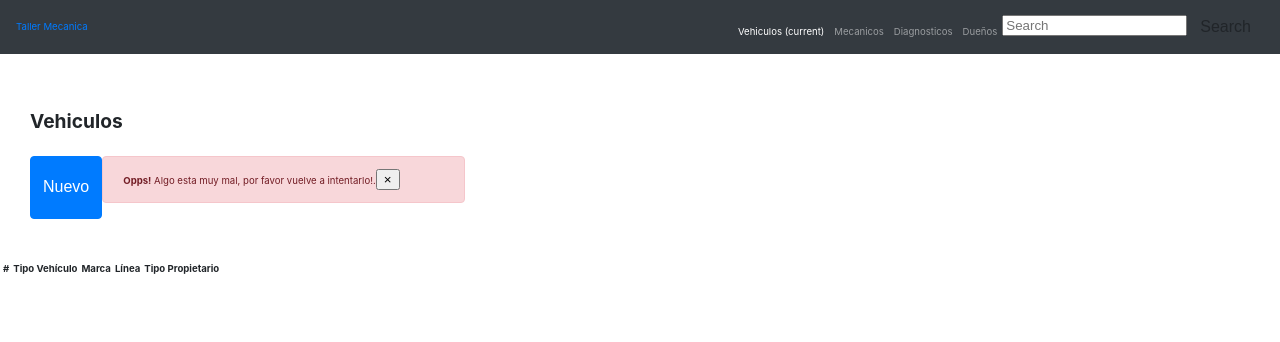
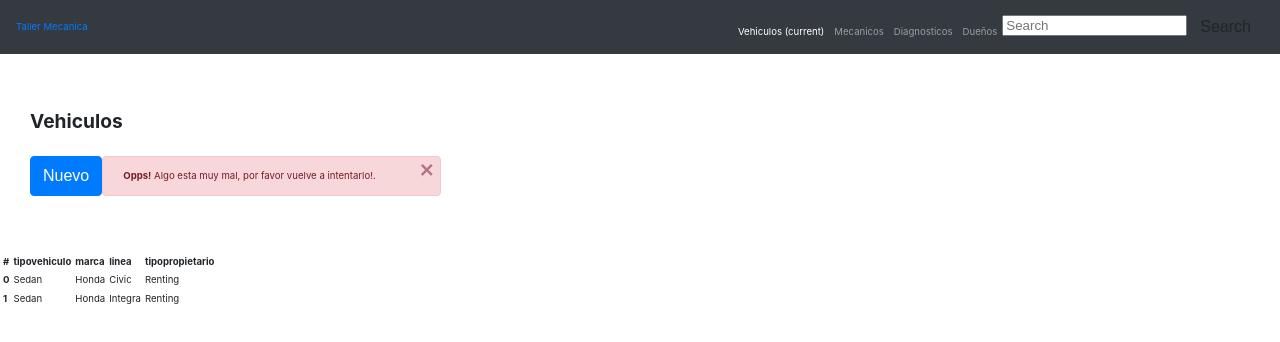
Before and after one commit to juliand123/taller-automotriz-bootcamp-javascript, a React (Create React App) app in the folder react-2/: page / in a window 1280 px wide. Both pictures are taken after a click on the button "Nuevo". Shown: the top 342 px of the page. Built offline with nearby package versions, Linux system fonts and the light colour scheme.

Commit message:
componente tabla

```diff
--- a/react-2/src/componentes/ActionsMenu/ActionsMenu.css
+++ b/react-2/src/componentes/ActionsMenu/ActionsMenu.css
@@ -16,10 +16,6 @@
     color: #212529;
     text-align: center;
     vertical-align: middle;
-    -webkit-user-select: none;
-    -moz-user-select: none;
-    -ms-user-select: none;
-    user-select: none;
     background-color: transparent;
     border: 1px solid transparent;
     padding: .375rem .75rem;
@@ -33,4 +29,5 @@
     color: #fff;
     background-color: #007bff;
     border-color: #007bff;
+    height: 40px;
 }
--- a/react-2/src/componentes/ActionsMenu/index.js
+++ b/react-2/src/componentes/ActionsMenu/index.js
@@ -4,6 +4,7 @@ import Alert from "../Alert";
 
 function ActionsMenu(){
     const [mostrarAlerta, setMostrarAlerta] = useState(false);
+    const alertSwitch = () => setMostrarAlerta(!mostrarAlerta)
     return (<div className="actions-menu">
     <h1>Vehiculos</h1>
     <div className="actions-menu-content">
@@ -12,11 +13,11 @@ function ActionsMenu(){
         className="btn btn-primary"
         data-toggle="modal"
         data-target="#exampleModal"
-        onClick = {()=>setMostrarAlerta(!mostrarAlerta)}
+        onClick = {alertSwitch}
         >
             Nuevo
         </button>
-        {mostrarAlerta && <Alert />}
+        {mostrarAlerta && <Alert alertSwitch={alertSwitch} />}
     </div>
 </div>
 );
--- a/react-2/src/componentes/Alert/Alert.css
+++ b/react-2/src/componentes/Alert/Alert.css
@@ -16,3 +16,22 @@
 .alert-dismissible {
     padding-right: 4rem;
 }
+
+.alert-dismissible .close{
+    position: absolute;
+    top: 0;
+    right: 0;
+    color: inherit;
+    background-color: transparent;
+    border: none;
+}
+
+.close{
+    float: right;
+    font-size: 1.5rem;
+    font-weight: 700;
+    line-height: 1;
+    color: #000;
+    text-shadow: 0 1px 0 #fff;
+    opacity: .5;
+}
--- a/react-2/src/componentes/Alert/index.js
+++ b/react-2/src/componentes/Alert/index.js
@@ -2,14 +2,16 @@
 import React from "react";
 import "./Alert.css";
 
-function Alert() {
-    return (<div className="alert alert-danger alert-dismissible fade show" role="alert">
+function Alert(props) {
+ console.log(props);
+ return (<div className="alert alert-danger alert-dismissible fade show" role="alert">
         <strong>Opps!</strong> Algo esta muy mal, por favor vuelve a intentarlo!.
         <button
             type="button"
             className="close"
             data-dismiss="alert"
             aria-label="Close"
+            onClick={props.alertSwitch}
         >
             <span aria-hidden="true">&times;</span>
         </button>
--- a/react-2/src/componentes/Table.js
+++ /dev/null
@@ -1,21 +0,0 @@
-import React from "react";
-
-function Table() {
-    return (
-    <table className="table table-stripped table-hover">
-        <thead className="thead-dark">
-            <tr>
-                <th scope="col">#</th>
-                <th scope="col">Tipo Vehículo</th>
-                <th scope="col">Marca</th>
-                <th scope="col">Línea</th>
-                <th scope="col">Tipo Propietario</th>
-                <th scope="col"></th>
-            </tr>
-        </thead>
-        <tbody id="lista-vehiculos">
-        </tbody>
-    </table>
-    );
-}
-export default Table;
--- /dev/null
+++ b/react-2/src/componentes/Table/Header.js
@@ -0,0 +1,17 @@
+import React from "react";
+
+function Header(props) {
+    if (props.columnas.lenght === 0) return false;
+    return (
+        <thead className="thead-dark">
+            <tr>
+                <th scope="col">#</th>
+                {props.columnas.map((columna) => (
+                 <th scope="col">{columna}</th>
+                ))}
+                <th scope="col"></th>
+            </tr>
+        </thead>
+    );
+}
+export default Header;
--- /dev/null
+++ b/react-2/src/componentes/Table/Row.js
@@ -0,0 +1,24 @@
+import React from "react";
+
+function Row({vehiculo, index}) {
+    return (
+        <tr>
+            <th scope="row">{index}</th>
+            <td>{vehiculo.tipovehiculo}</td>
+            <td>{vehiculo.marca}</td>
+            <td>{vehiculo.linea}</td>
+            <td>{vehiculo.tipopropietario}</td>
+            <td>
+                <div class="btn-group" role="group" aria-label="Basic example">
+                    <button type="button" class="btn btn-info editar">
+                        <i class="fas fa-edit"></i>
+                    </button>
+                    <button type="button" class="btn btn-danger eliminar">
+                        <i class="far fa-trash-alt"></i>
+                    </button>
+                </div>
+            </td>
+        </tr>
+    );
+}
+export default Row;
--- /dev/null
+++ b/react-2/src/componentes/Table/index.js
@@ -0,0 +1,33 @@
+import React, { useState } from "react";
+import Header from "./Header";
+import Row from "./Row";
+
+function Table() {
+    const [vehiculos, setVehiculos] = useState([
+        {
+            tipovehiculo: "Sedan",
+            marca: "Honda",
+            linea: "Civic",
+            tipopropietario: "Renting",
+        },
+        {
+            tipovehiculo: "Sedan",
+            marca: "Honda",
+            linea: "Integra",
+            tipopropietario: "Renting",
+        },
+    ]);
+
+    const columnas = vehiculos.length > 0 ? Object.keys(vehiculos[0]) : [];
+    return (
+        <table className="table table-stripped table-hover">
+            <Header columnas={columnas} />
+            <tbody id="lista-vehiculos">
+                {vehiculos.map((vehiculo, index) => (
+                    <Row vehiculo={vehiculo} index={index} />
+                ))}
+            </tbody>
+        </table>
+    );
+}
+export default Table;
```
